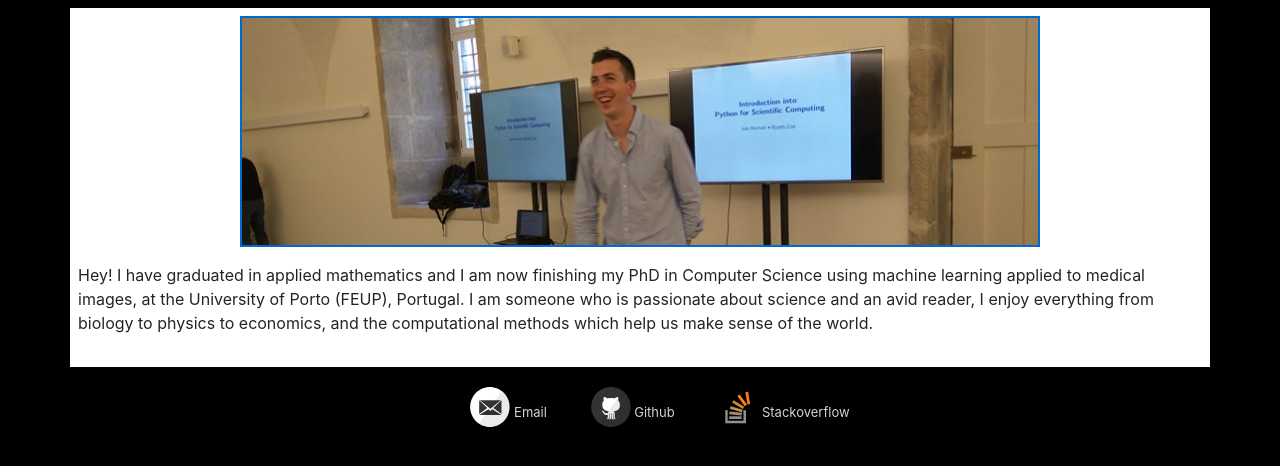
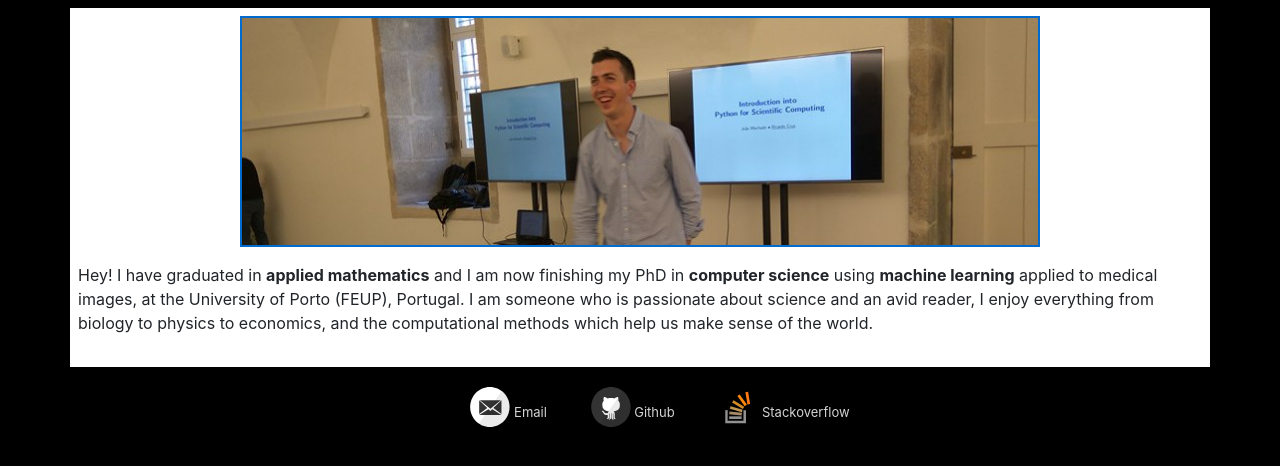
Before and after one commit to rpmcruz/rpmcruz.github.io, a Jekyll site: the page built from index.html, in a window 1280 px wide, cut to the strip 138-604 px from the top of the page. Built offline with Jekyll 4.4.1, drawn with Linux system fonts in a browser that asks for light colours.

Commit message:
Added bold formatting to info.

```diff
--- a/index.html
+++ b/index.html
@@ -5,4 +5,4 @@
 ---
 <center><a href="https://www.youtube.com/watch?v=klr1z1EJ1yY"><img class="mb-3 img-fluid" style="border:2px solid #006bcf" src="imgs/lecture.jpg" width="800" height="228" /></a></center>
 
-<p>Hey! I have graduated in applied mathematics and I am now finishing my PhD in Computer Science using machine learning applied to medical images, at the University of Porto (FEUP), Portugal. I am someone who is passionate about science and an avid reader, I enjoy everything from biology to physics to economics, and the computational methods which help us make sense of the world.</p>
+<p>Hey! I have graduated in <b>applied mathematics</b> and I am now finishing my PhD in <b>computer science</b> using <b>machine learning</b> applied to medical images, at the University of Porto (FEUP), Portugal. I am someone who is passionate about science and an avid reader, I enjoy everything from biology to physics to economics, and the computational methods which help us make sense of the world.</p>
```
